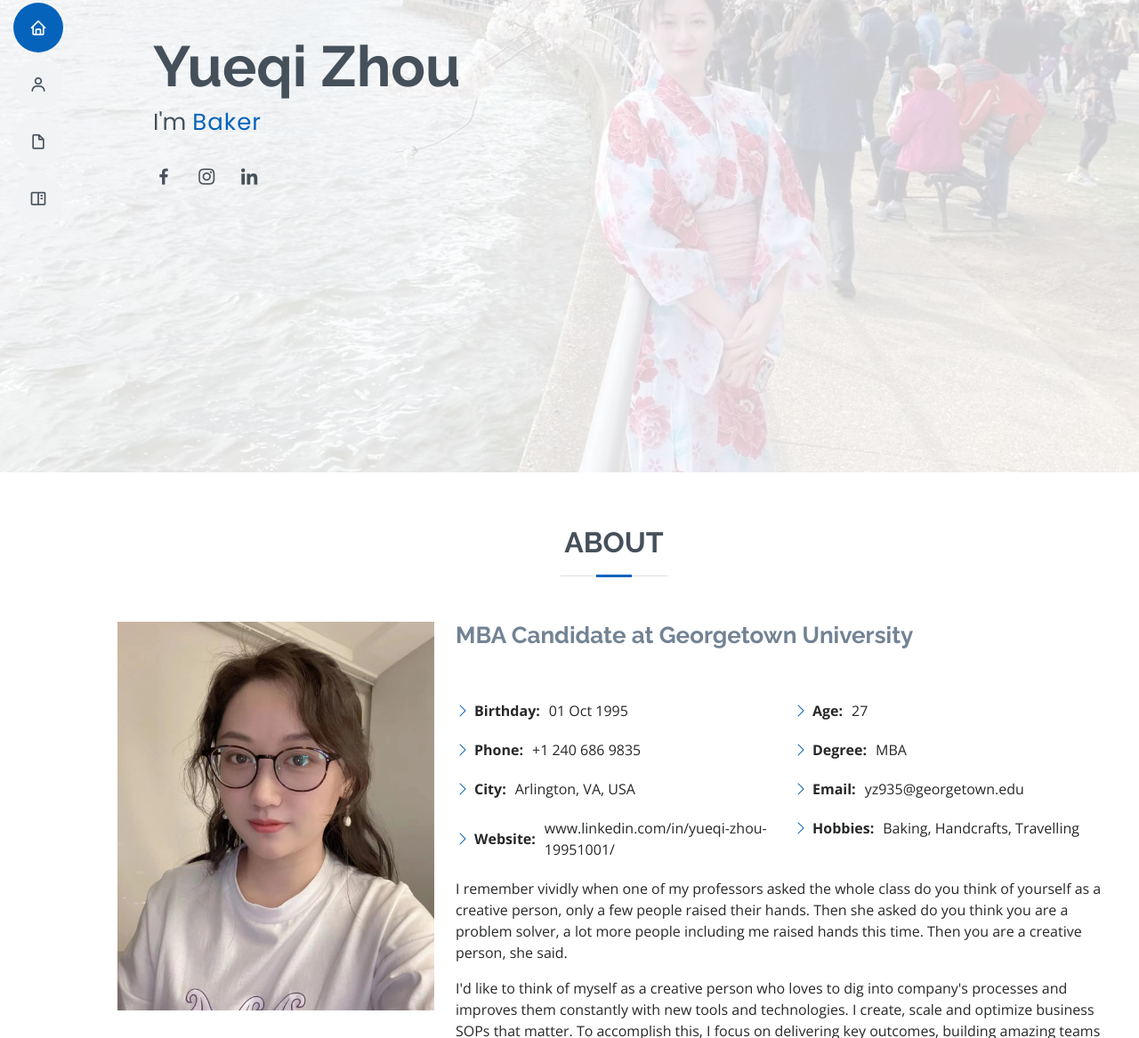
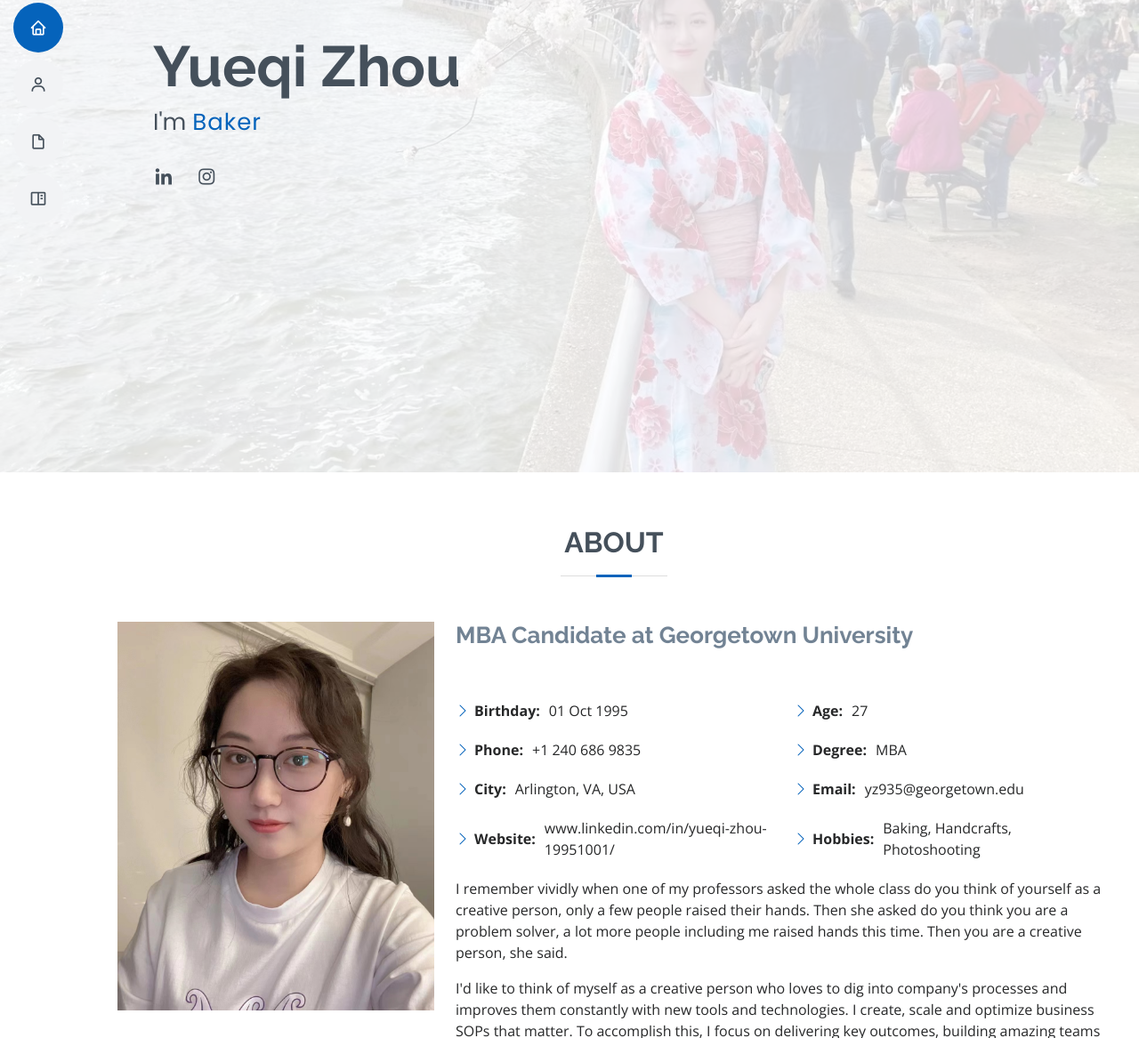
Before and after one commit to YueqiZhou/yueqi_website, a plain HTML site: page index.html in a window 1280 px wide. Shown: the part 269-1436 px from the top of the page at 89% size. Drawn offline with nearby package versions, Linux system fonts and the light colour scheme.

Commit message:
add hyperlink to linkedin and instagram on homepage

```diff
--- a/index.html
+++ b/index.html
@@ -60,9 +60,8 @@
       <h1>Yueqi Zhou</h1>
       <p>I'm <span class="typed" data-typed-items="People Manager, Baker, Passionate"></span></p>
       <div class="social-links">
-        <a href="#" class="facebook"><i class="bx bxl-facebook"></i></a>
-        <a href="#" class="instagram"><i class="bx bxl-instagram"></i></a>
-        <a href="#" class="linkedin"><i class="bx bxl-linkedin"></i></a>
+        <a href="https://www.linkedin.com/in/yueqi-zhou-19951001/" class="linkedin"><i class="bx bxl-linkedin"></i></a>
+        <a href="https://www.instagram.com/yueqi.zhou/" class="instagram"><i class="bx bxl-instagram"></i></a>
       </div>
     </div>
   </section><!-- End Hero -->
@@ -100,7 +99,7 @@
                   <li><i class="bi bi-chevron-right"></i> <strong>Age:</strong> <span>27</span></li>
                   <li><i class="bi bi-chevron-right"></i> <strong>Degree:</strong> <span>MBA</span></li>
                   <li><i class="bi bi-chevron-right"></i> <strong>Email:</strong> <span>yz935@georgetown.edu</span></li>
-                  <li><i class="bi bi-chevron-right"></i> <strong>Hobbies:</strong> <span>Baking, Handcrafts, Travelling</span></li>
+                  <li><i class="bi bi-chevron-right"></i> <strong>Hobbies:</strong> <span>Baking, Handcrafts, Photoshooting</span></li>
                 </ul>
               </div>
             </div>
```
